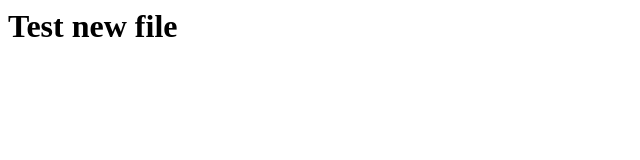
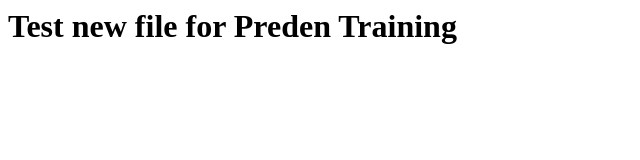
Before and after one commit to kenqo/preden-mobile-app, a plain HTML site: page index.html in a window 1280 px wide. Shown: the whole page, without its empty margins (0-640 px from the left). Drawn offline with Linux system fonts and the light colour scheme.

Commit message:
Update index.html

```diff
--- a/index.html
+++ b/index.html
@@ -1,5 +1,5 @@
 <html>
 <body>
-<h1>Test new file</h1>
+<h1>Test new file for Preden Training</h1>
 </body>
 </html>
```
